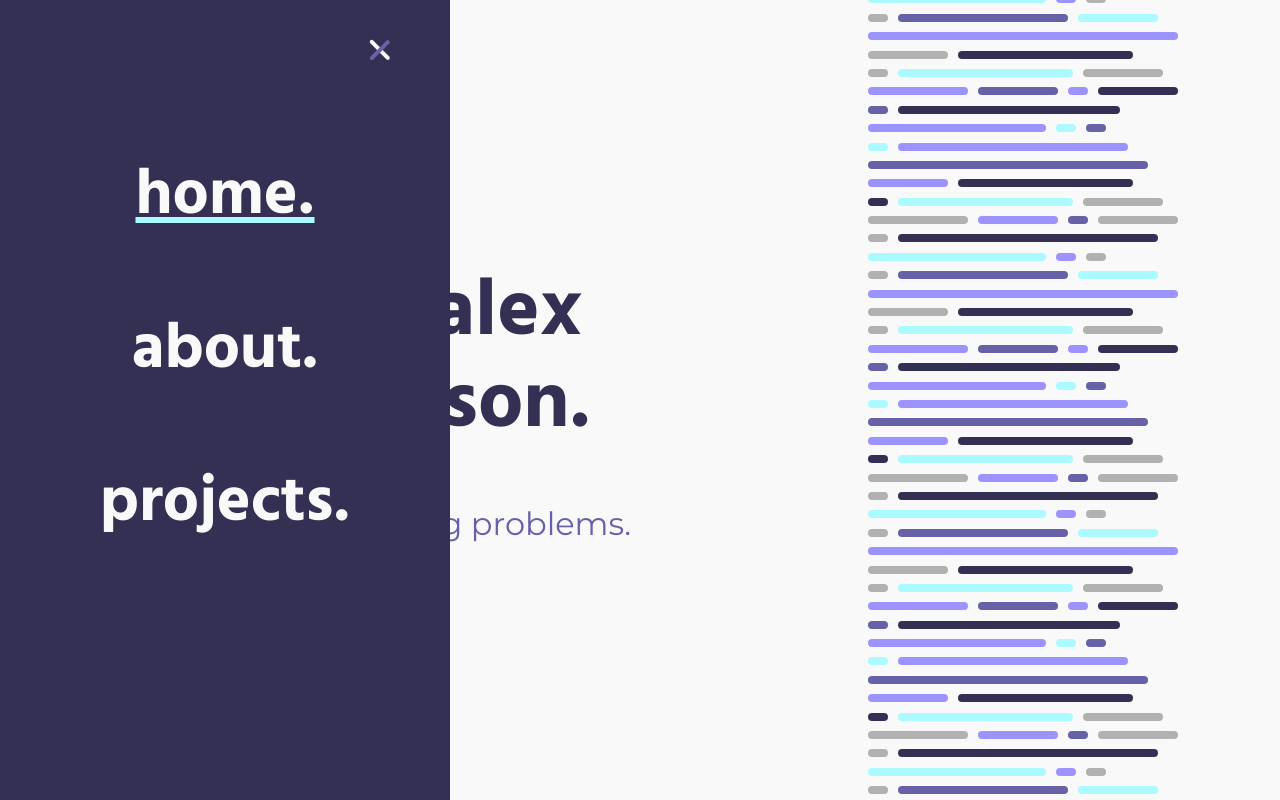
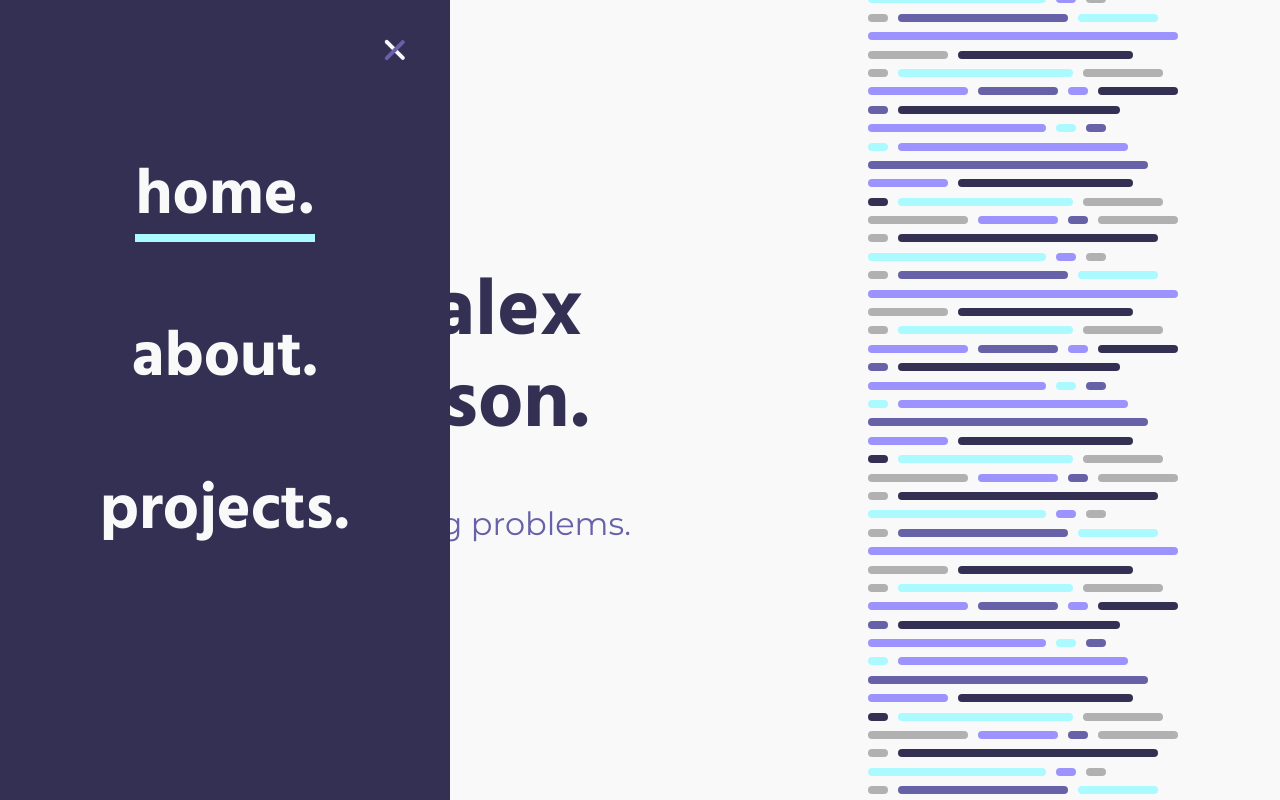
Before and after one commit to jaj1014/xanderjack, a Vue app: page /#/ in a window 1280 px wide. Both pictures are taken after a click on the label 77 px from the left and 60 px from the top of the page. Built offline with nearby package versions, Linux system fonts and the light colour scheme; some icons are missing.

Commit message:
worked out animation of menu - still have svg animation bug

```diff
--- a/src/components/main-nav/MainNav.vue
+++ b/src/components/main-nav/MainNav.vue
@@ -1,7 +1,9 @@
 <template>
-  <div id="main-nav" :style="menuBgStyle">
+  <div id="main-nav">
     <menu-button :isOpen="isOpen" @menuBtnClick="toggleIsOpen()"></menu-button>
-    <menu-links :isOpen="isOpen" @menuLinkClick="toggleIsOpen()"></menu-links>
+    <div :class="[{ open: isOpen }, 'menu-body']" :style="menuBgStyle">
+      <menu-links :isOpen="isOpen" @menuLinkClick="toggleIsOpen()"></menu-links>
+    </div>
   </div>
 </template>
 
@@ -26,9 +28,7 @@ export default {
     }),
     menuBgStyle() {
       return {
-        backgroundColor: this.isOpen ? this.darkPrime.color : this.lightNeutral.color,
-        zIndex: this.isOpen ? 10 : 0,
-        width: this.isOpen ? "28.125rem" : "8.5625rem"
+        backgroundColor: this.darkPrime.color
       };
     }
   },
@@ -41,10 +41,25 @@ export default {
 </script>
 
 <style lang="scss" scoped>
-#main-nav {
+#main-nav,
+.menu-body {
   bottom: 0;
   position: absolute;
   top: 0;
   transition: all 0.8s cubic-bezier(0.645, 0.045, 0.355, 1);
+  width: 8.5625rem;
+}
+
+.menu-body {
+  opacity: 0;
+  visibility: hidden;
+  z-index: 0;
+
+  &.open {
+    opacity: 1;
+    visibility: visible;
+    width: 28.125rem;
+    z-index: 10;
+  }
 }
 </style>
--- a/src/components/main-nav/elements/MenuButton.vue
+++ b/src/components/main-nav/elements/MenuButton.vue
@@ -1,5 +1,5 @@
 <template>
-  <div class="menu-btn cross menu--1">
+  <div :class="[{ open: isOpen }, 'menu-btn', 'cross menu--1']">
     <label>
       <input type="checkbox">
       <svg viewBox="0 0 120 120" xmlns="http://www.w3.org/2000/svg" @click="$emit('menuBtnClick')">
@@ -49,7 +49,13 @@ export default {
   position: absolute;
   height: 120px;
   width: 120px;
-  right: 0;
+  left: 0px;
+  transition: all 0.8s cubic-bezier(0.645, 0.045, 0.355, 1);
+  z-index: 11;
+
+  &.open {
+    left: 345px;
+  }
 }
 
 input {
@@ -98,13 +104,15 @@ circle {
   opacity: 0;
 }
 
-.cross input:checked + svg {
+.cross {
+  input:checked + svg {
     .line--1,
     .line--3 {
       --length: 22.627416998;
     }
     .line--2 {
       --length: 0;
+    }
   }
 }
 
--- a/src/components/main-nav/elements/MenuLinks.vue
+++ b/src/components/main-nav/elements/MenuLinks.vue
@@ -6,12 +6,16 @@
       exact
       :key="item.name"
       :to="item.path"
-      :style="{
-          color: menuText.color,
-          textDecoration: item.path !== $route.fullPath ? 'none' : ('underline solid' + accent.color)
-        }"
+      :style="menuItemStyle"
     >
-      <span @click="$emit('menuLinkClick')">{{item.name}}.</span>
+      <span @click="$emit('menuLinkClick')">
+        {{item.name}}.
+        <span
+          v-show="item.path === $route.path"
+          class="menu-item-underline"
+          :style="menuItemUnderlineStyle"
+        ></span>
+      </span>
     </router-link>
   </nav>
 </template>
@@ -36,6 +40,11 @@ export default {
       return {
         color: this.menuText.color
       };
+    },
+    menuItemUnderlineStyle() {
+      return {
+        backgroundColor: this.accent.color
+      };
     }
   }
 };
@@ -48,20 +57,32 @@ nav {
   flex-direction: column;
   justify-content: space-between;
   margin-top: 10rem;
-  transition: all 0.8s cubic-bezier(0.645, 0.045, 0.355, 1);
-  visibility: hidden;
   width: 100%;
 
   &.open {
-    .menu-item {
+    .menu-item,
+    .menu-item-underline {
+      opacity: 1;
       visibility: visible;
     }
   }
 }
 
+.menu-item,
+.menu-item-underline {
+  display: block;
+  opacity: 0;
+  visibility: hidden;
+  transition: all 0.8s cubic-bezier(0.645, 0.045, 0.355, 1);
+}
+
 .menu-item {
-  display: block;
   margin-bottom: 5rem;
-  visibility: hidden;
+  text-decoration: none;
+}
+
+.menu-item-underline {
+  height: 8px;
+  width: 100%;
 }
 </style>
```
Lines whose indentation alone changed are shown as unchanged.
